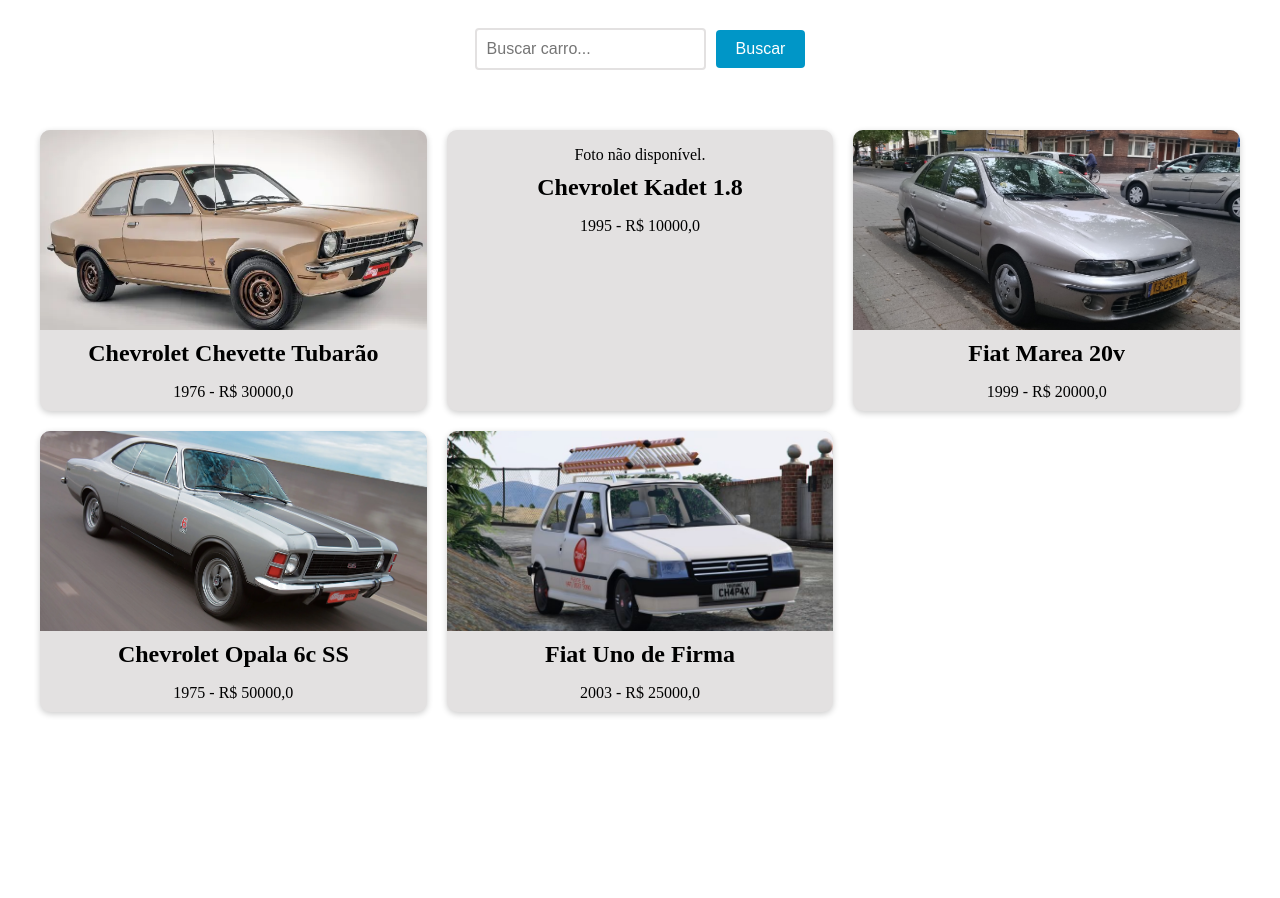
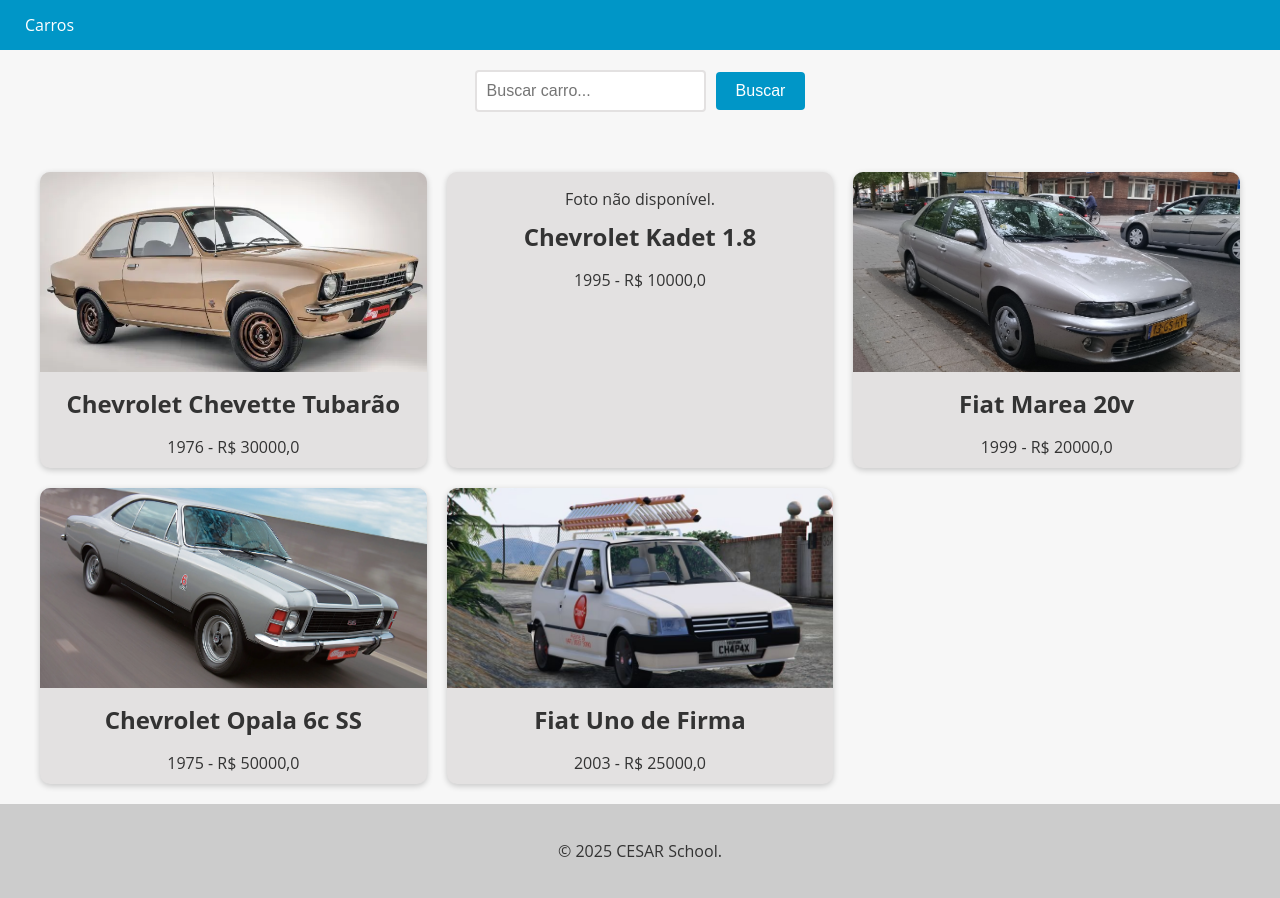
Before and after one commit to joaovictorgcu/projeto_django_fds, a Django app: page /carros/ in a window 1280 px wide. Before the commit the page ends 716 px from the top, so only its background shows below. Run offline with Django 5.2, Linux system fonts and the light colour scheme; data comes from the database, SQL or seed files in the repository.

Commit message:
Configurando o base template

```diff
--- a/Projeto_FDS/settings.py
+++ b/Projeto_FDS/settings.py
@@ -55,7 +55,7 @@ ROOT_URLCONF = 'Projeto_FDS.urls'
 TEMPLATES = [
     {
         'BACKEND': 'django.template.backends.django.DjangoTemplates',
-        'DIRS': [],
+        'DIRS': ['Projeto_FDS/templates'],
         'APP_DIRS': True,
         'OPTIONS': {
             'context_processors': [
--- /dev/null
+++ b/Projeto_FDS/templates/base.html
@@ -0,0 +1,89 @@
+<!DOCTYPE html>
+<html lang="en">
+<head>
+  <meta charset="UTF-8">
+  <meta name="viewport" content="width=device-width, initial-scale=1.0">
+  <title>{% block title %}{% endblock %}</title>
+  <style>
+    body {
+        font-family: 'Open Sans', sans-serif;
+        background-color: #f7f7f7;
+        color: #333;
+        margin: 0;
+        padding: 0;
+    }
+
+    header {
+        background-color: #0096c7;
+        color: #fff;
+        text-align: center;
+    }
+
+    footer {
+        background-color: #ccc;
+        color: #333;
+        padding: 20px;
+        text-align: center;
+    }
+
+    nav {
+        background-color: #0096c7;
+        color: #fff;
+        height: 50px;
+        display: flex;
+        justify-content: space-between;
+        align-items: center;
+    }
+
+    nav ul {
+        list-style: none;
+        margin: 0;
+        padding: 0;
+        display: flex;
+    }
+
+    nav ul li {
+        margin: 0 10px;
+    }
+
+    nav ul li a {
+        color: #fff;
+        text-decoration: none;
+        font-size: 16px;
+        padding: 15px;
+        transition: all 0.3s ease;
+    }
+
+    nav ul li a:hover {
+        background-color: #32bbe8;
+    }
+
+    nav ul li.active a {
+        background-color: #666;
+    }
+
+    nav ul li.active a:hover {
+        background-color: #999;
+    }
+
+  </style>
+</head>
+<body>
+  <header>
+    <nav>
+      <ul>
+        <li><a href="{% url 'cars_list' %}">Carros</a></li>
+      </ul>
+    </nav>
+  </header>
+
+  <main>
+    {% block content %}
+    {% endblock %}
+  </main>
+
+  <footer>
+    <p>&copy; 2025 CESAR School.</p>
+  </footer>
+</body>
+</html>
--- a/cars/templates/cars.html
+++ b/cars/templates/cars.html
@@ -1,4 +1,4 @@
-{% load static %}
+{% extends "base.html" %}
 {% block content %}
   <style>
     .car-grid {
```
